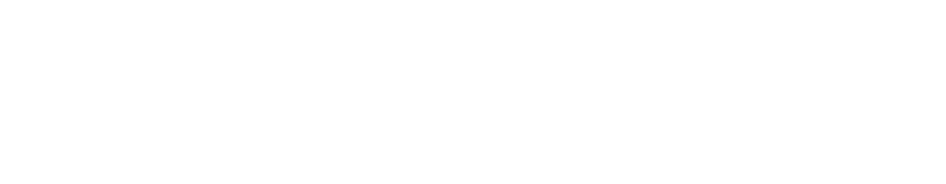
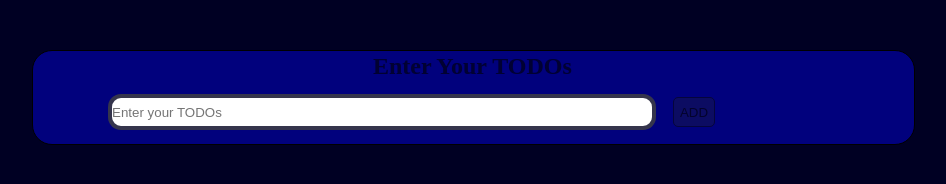
Before and after one commit to aditya080611j-create/html_practice, a plain HTML site: page js_learn/questions/exercises/todo/index.html in a window 1280 px wide. Shown: the whole page, without its empty margins (167-1113 px from the left). Drawn offline with Linux system fonts and the light colour scheme.

Commit message:
todo maker

```diff
--- a/js_learn/questions/exercises/todo/index.html
+++ b/js_learn/questions/exercises/todo/index.html
@@ -7,6 +7,13 @@
     <link rel="stylesheet" href="style.css">
 </head>
 <body>
+    <div class="todo">
+        <h2>Enter Your TODOs</h2>
+        <form action="#" method="get">
+            <input type="text" name="inp" id="inp" placeholder="Enter your TODOs">
+            <button type="button" id="btn" onclick="Submit(); this.form.reset()">ADD</button>
+        </form>
+    </div>
     <script src="script.js"></script>
 </body>
 </html>
--- a/js_learn/questions/exercises/todo/script.js
+++ b/js_learn/questions/exercises/todo/script.js
@@ -0,0 +1,5 @@
+function Submit(){
+    let div = document.createElement("div");
+    div.innerHTML=document.getElementById("inp").value;
+    document.querySelector(".todo").insertAdjacentElement('beforeend',div);
+}
--- a/js_learn/questions/exercises/todo/style.css
+++ b/js_learn/questions/exercises/todo/style.css
@@ -0,0 +1,56 @@
+:root {
+    --color: rgba(1, 1, 30, 0.792);
+}
+
+* {
+    margin: 0;
+    padding: 0;
+}
+
+body {
+    background-color: rgb(0, 0, 35);
+}
+
+.todo {
+    /* height: 315px; */
+    width: 881px;
+    background-color: rgb(1, 1, 125);
+    border: 1px solid black;
+    border-radius: 20px;
+    margin: 50px auto;
+
+}
+
+.todo h2 {
+    margin: 2px auto;
+    color: var(--color);
+    width: 200px;
+}
+.todo form{
+    margin: 14px auto;
+    width: 730px;
+}
+#inp {
+    height: 28px;
+    width: 540px;
+    border-radius: 13px;
+    border: 4px solid var(--color);
+}
+#btn{background-color: rgba(20, 20, 83, 0.625);
+    color: var(--color);
+    border: 1px solid rgb(5, 5, 60);
+    border-radius: 5px;
+    height: 30px;
+    width: 42px;
+    margin: 0 13px;
+}
+.todo div{
+    border: 2px solid black;
+    width: 773px;
+    height: 33px;
+    background-color: #171783;
+    border-radius: 10px;
+    margin: 16px auto;
+    font-size:large;
+    color: var(--color);
+}
```
